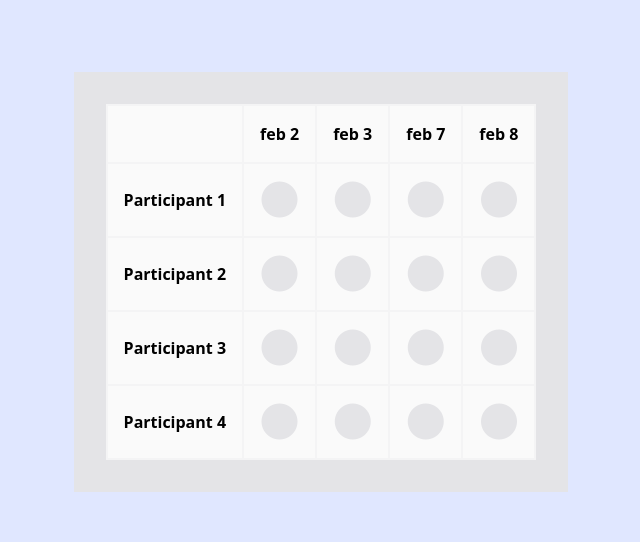
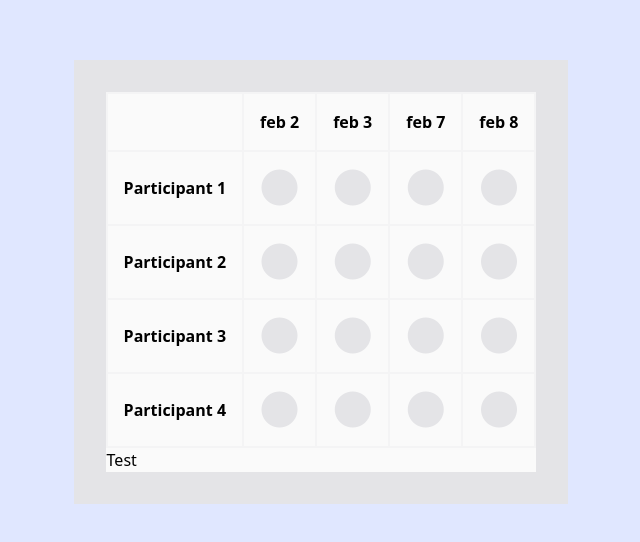
Before and after one commit to MMadlos/cronos-app, a React (Vite) app: page / in a window 1280 px wide. Shown: the part 118-660 px from the top of the page, without its empty margins (319-959 px from the left). Built offline with nearby package versions, Linux system fonts and the light colour scheme.

Commit message:
Add fn to get all data

```diff
--- a/src/components/Table/Table.jsx
+++ b/src/components/Table/Table.jsx
@@ -1,25 +1,64 @@
-import { getIntlMonthShort } from "../../utils"
 import { mockSelectedDates, mockParticipants } from "../../mockData"
 
 import TableHead from "./TableHead"
 import TableBody from "./TableBody"
 
 export default function Table() {
-	const formattedDates = mockSelectedDates.map((rawDates) => {
-		const month = getIntlMonthShort(rawDates)
-		const date = rawDates.getDate()
-		const formattedDate = `${month} ${date}`
-		return formattedDate
-	})
+	function getTableData(e) {
+		const table = e.target.closest("#table")
+		const allHeadersEl = table.querySelectorAll("[headers]")
+
+		// Get all elements needed from table
+		const rawData = []
+		allHeadersEl.forEach((element) => {
+			if (element.headers === "participants") return
+
+			const rawHeaders = element.headers
+			const headers = rawHeaders.split(" ")
+			const [time, UUID] = headers
+
+			const dataStatus =
+				element.querySelector("[data-status]").dataset.status
+
+			const data = { time, UUID, state: dataStatus }
+
+			rawData.push(data)
+		})
+
+		// Map from participants to fill availability later
+		const cleanData = mockParticipants
+		for (let people of cleanData) {
+			people.available = []
+			people.notAvailable = []
+		}
+
+		// Push times to the participantes array
+		for (let data of rawData) {
+			const { UUID, time } = data
+			const [dataToFind] = cleanData.filter(
+				(person) => person.id === UUID
+			)
+			const personIndex = mockParticipants.indexOf(dataToFind)
+
+			if (data.state === "Confirmed") {
+				cleanData[personIndex].available.push(time)
+			}
+
+			if (data.state === "Unknown") {
+				cleanData[personIndex].notAvailable.push(time)
+			}
+		}
+	}
 
 	return (
 		<div className="bg-zinc-200 p-8">
-			<table className="w-fit bg-zinc-50">
-				<TableHead formattedDates={formattedDates} />
+			<table id="table" className="w-fit bg-zinc-50">
+				<TableHead selectedDates={mockSelectedDates} />
 				<TableBody
 					peopleList={mockParticipants}
-					formattedDates={formattedDates}
+					selectedDates={mockSelectedDates}
 				/>
+				<button onClick={getTableData}>Test</button>
 			</table>
 		</div>
 	)
--- a/src/components/Table/TableBody.jsx
+++ b/src/components/Table/TableBody.jsx
@@ -1,6 +1,6 @@
 import TableData from "./TableData"
 
-export default function TableBody({ peopleList, formattedDates }) {
+export default function TableBody({ peopleList, selectedDates }) {
 	return (
 		<tbody>
 			{peopleList.map((peopleData, index) => {
@@ -11,9 +11,15 @@ export default function TableBody({ peopleList, formattedDates }) {
 						<th id={id} headers="participants">
 							{name}
 						</th>
-						{formattedDates.map((dates, _index) => {
-							const headerDate = dates.split(" ").join("-")
-							return <TableData thID={`${headerDate} ${id}`} />
+						{selectedDates.map((dates) => {
+							const dateTime = dates.getTime()
+
+							return (
+								<TableData
+									key={dateTime}
+									thID={`${dateTime} ${id}`}
+								/>
+							)
 						})}
 					</tr>
 				)
--- a/src/components/Table/TableHead.jsx
+++ b/src/components/Table/TableHead.jsx
@@ -1,13 +1,17 @@
-export default function TableHead({ formattedDates }) {
+import { getFormattedDates } from "../../utils"
+
+export default function TableHead({ selectedDates }) {
+	const formattedDates = getFormattedDates(selectedDates)
+
 	return (
 		<thead>
 			<tr>
 				<th id="participants"></th>
 				{formattedDates.map((dates, index) => {
-					const headerDate = dates.split(" ").join("-")
+					const dateTime = selectedDates[index].getTime()
 
 					return (
-						<th key={index} id={headerDate}>
+						<th key={dateTime} id={dateTime}>
 							{dates}
 						</th>
 					)
--- a/src/utils.js
+++ b/src/utils.js
@@ -107,6 +107,17 @@ function getAllSelectedWeekdayDates(year, monthIndex, dataWeekdayIndex) {
 	return selectedDatesArray
 }
 
+function getFormattedDates(dates) {
+	const formattedDates = dates.map((rawDates) => {
+		const month = getIntlMonthShort(rawDates)
+		const date = rawDates.getDate()
+		const formattedDate = `${month} ${date}`
+		return formattedDate
+	})
+
+	return formattedDates
+}
+
 export {
 	getWeekdays,
 	getIntlMonthLong,
@@ -115,4 +126,5 @@ export {
 	getMonthGridContent,
 	getGridMonthType,
 	getAllSelectedWeekdayDates,
+	getFormattedDates,
 }
```
